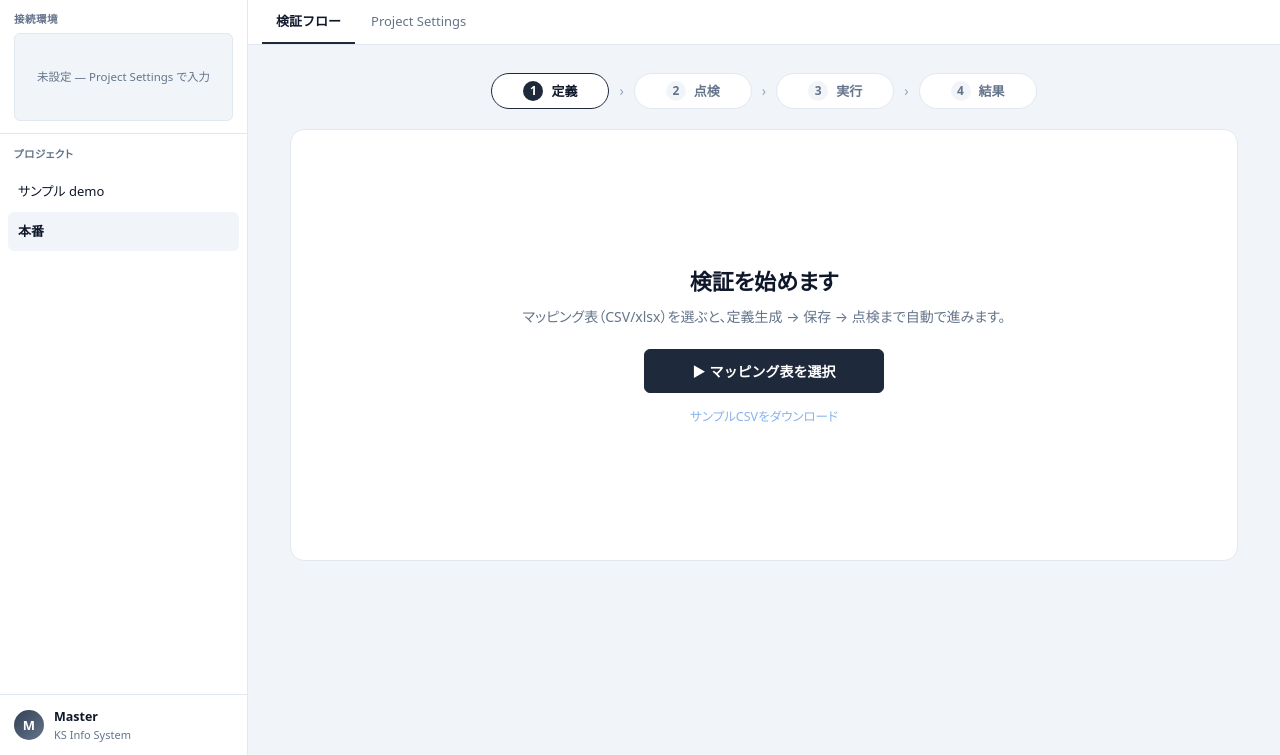
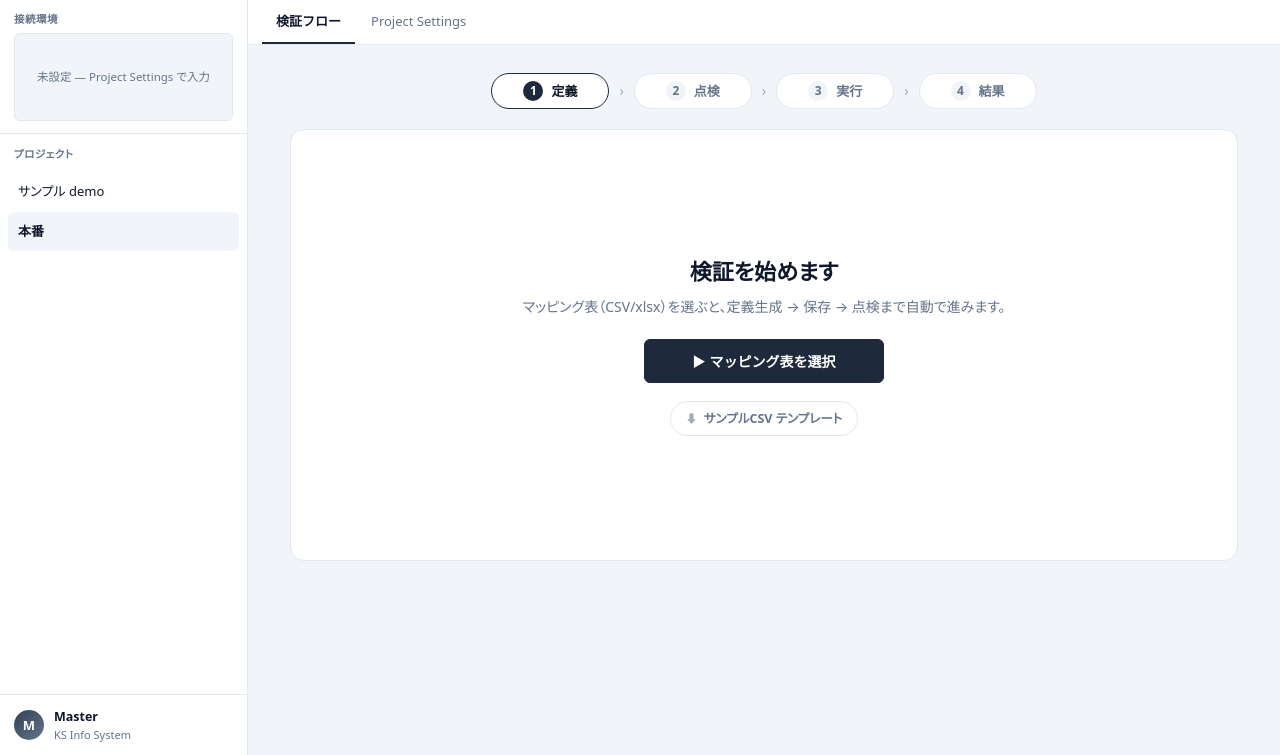
Before and after one commit to kyh0815/DataComparator, a Flask app: page / in a window 1280 px wide. Shown: the part 45-800 px from the top of the page. Run offline with Flask 3, Linux system fonts and the light colour scheme; data that the repository does not hold is empty; some libraries are stand-ins or nearby versions.

Commit message:
style(gui): 샘플 다운로드 링크를 테마에 맞는 뉴트럴 pill로 (블루 제거)
블루 링크(#86b4ec)가 그래파이트 톤 디자인과 따로 놀아 제거. 라운드 요소(.nf-st/.nf-dl)와
일관된 절제된 pill — 다운로드 아이콘 + 무채색, hover 시 또렷해짐. 라벨 'サンプルCSV テンプレート'.
CSS/라벨만, 코어 무수정.

Co-Authored-By: Claude Opus 4.8 <noreply@anthropic.com>

```diff
--- a/src/gui/templates/index.html
+++ b/src/gui/templates/index.html
@@ -359,8 +359,9 @@
   .nf-big.nf-bad { color:var(--c-ng); }
   .nf-sub { color:var(--muted); font-size:14px; margin-bottom:20px; line-height:1.6; }
   .nf-hint { color:var(--c-text-faint); font-size:12.5px; margin-top:14px; }
-  .nf-hint a { color:#86b4ec; text-decoration:none; }
-  .nf-hint a:hover { color:#6c9ee0; text-decoration:underline; }
+  .nf-sample { display:inline-flex; align-items:center; gap:7px; color:var(--muted); text-decoration:none; font-size:12.5px; font-weight:600; padding:7px 15px; border:1px solid var(--c-border); border-radius:999px; background:var(--c-surface); transition:border-color .15s, color .15s, background .15s; }
+  .nf-sample:hover { color:var(--ink); border-color:var(--c-border-strong); background:var(--c-surface-2); }
+  .nf-sample .ic { opacity:.6; font-size:11px; }
   .nf-actions { display:flex; gap:10px; justify-content:center; flex-wrap:wrap; margin-top:6px; }
   .nf-badge { font-size:13px; font-weight:700; color:var(--c-primary); margin-left:6px; }
   .nf-spin { width:42px; height:42px; margin:0 auto 18px; border:4px solid var(--c-surface-2); border-top-color:var(--c-primary); border-radius:50%; animation:nf-spin 0.8s linear infinite; }
@@ -491,7 +492,7 @@
                 <div class="nf-sub">マッピング表（CSV/xlsx）を選ぶと、定義生成 → 保存 → 点検まで自動で進みます。</div>
                 <input type="file" id="nf-csv" accept=".csv,.xlsx,text/csv" style="display:none">
                 <div class="nf-actions"><button class="run big primary" id="nf-pick">▶ マッピング表を選択</button></div>
-                <div class="nf-hint"><a href="/definition/sample-csv">サンプルCSVをダウンロード</a></div>
+                <div style="margin-top:18px"><a class="nf-sample" href="/definition/sample-csv"><span class="ic">⬇</span>サンプルCSV テンプレート</a></div>
               </div>
               <div class="nf-screen" data-screen="prep">
                 <div class="nf-spin"></div>
```
